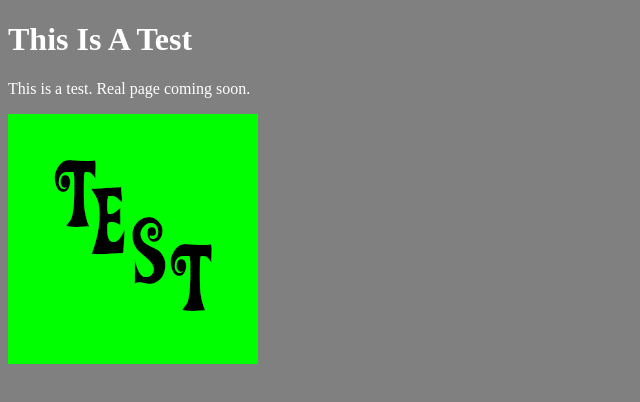
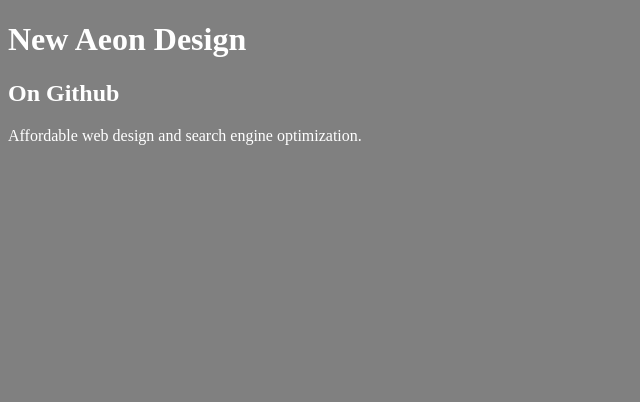
Before and after one commit to NewAeonDesign/web-design, a plain HTML site: page index.html in a window 1280 px wide. Shown: the whole page, without its empty margins (0-640 px from the left). Drawn offline with Linux system fonts and the light colour scheme.

Commit message:
Update index.html

```diff
--- a/index.html
+++ b/index.html
@@ -4,8 +4,12 @@
    <link rel="stylesheet" type="text/css" href="stylesheet.css">
 </head>
 <body>
-<h1> This Is A Test</h1>
-<p> This is a test. Real page coming soon. </p>
- <img src="test.png" alt="test graphic">
+<header>
+<h1>New Aeon Design</h1>
+ <h2> On Github</h2>
+ </header>
+ <article>
+<p> Affordable web design and search engine optimization.</p>
+ <article>
 </body>
 </html>
```
